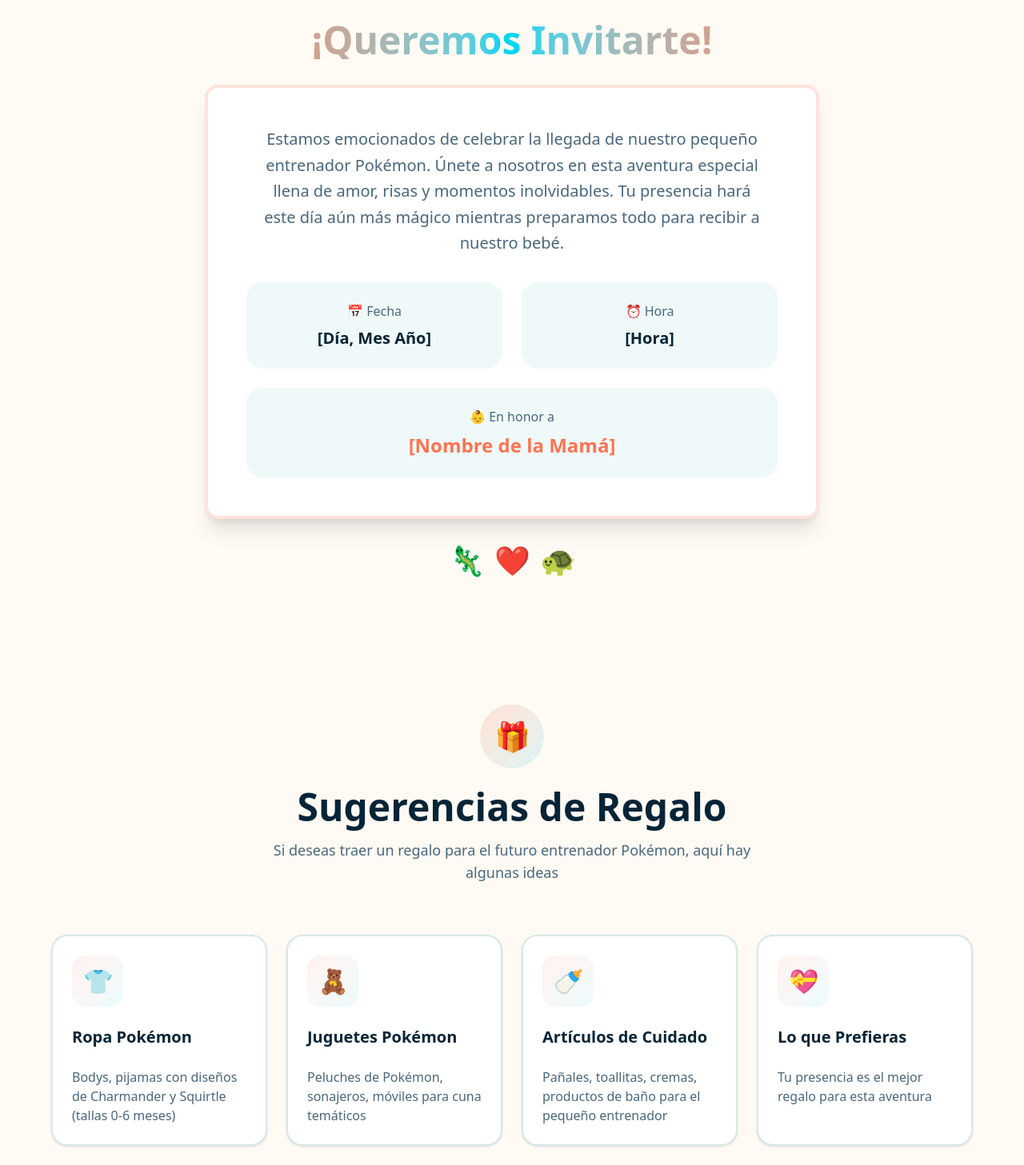
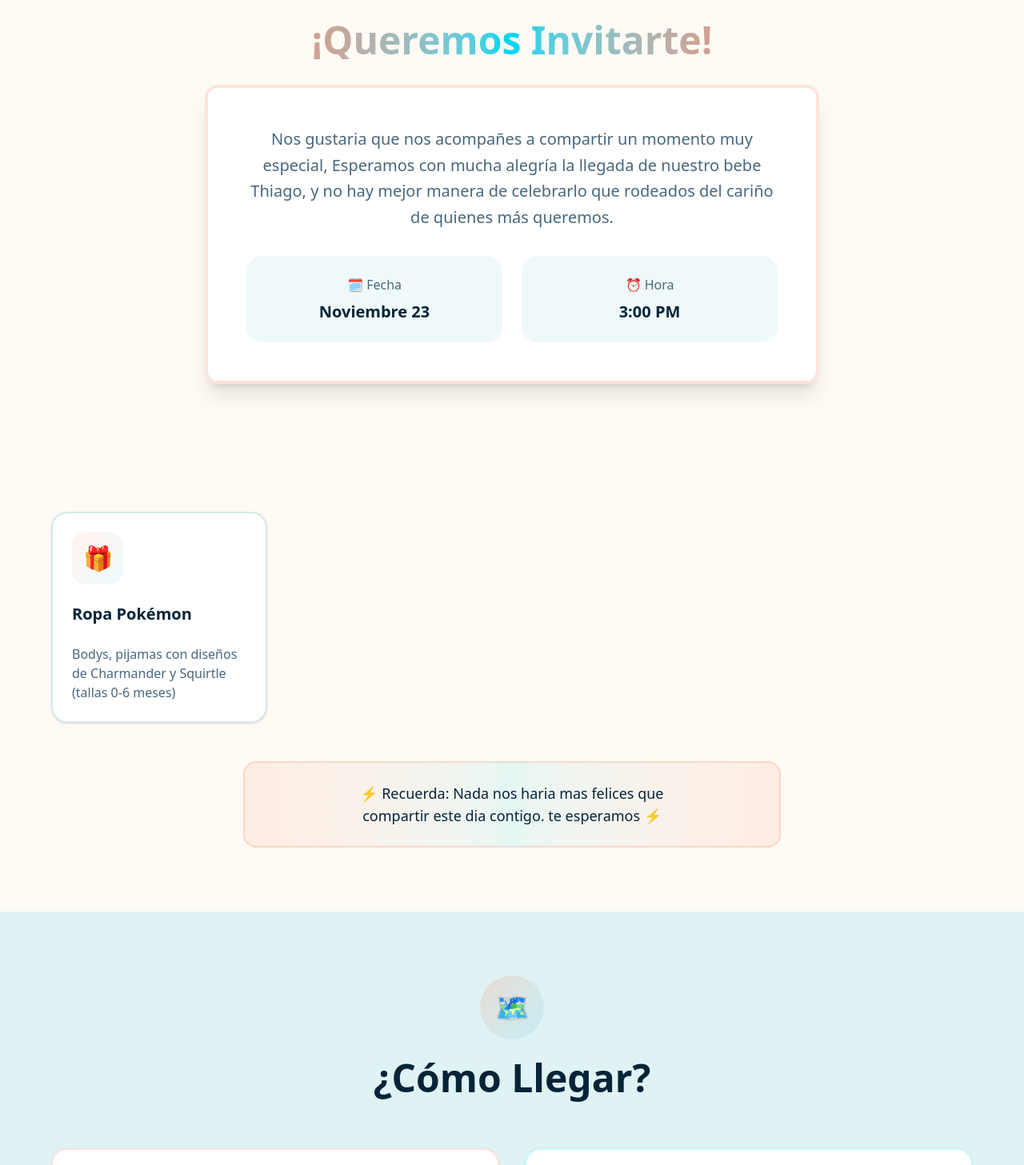
Before and after one commit to Andresfelipepd/Invitacion_thiago, a Next.js app: page / in a window 1280 px wide. Shown: the part 1340-2797 px from the top of the page at 80% size. Built offline with nearby package versions, Linux system fonts and the light colour scheme; grey boxes are pictures that could not be loaded.

Commit message:
arreglos

```diff
--- a/app/layout.tsx
+++ b/app/layout.tsx
@@ -17,7 +17,7 @@ export const metadata: Metadata = {
     siteName: "Baby Shower Thiago",
     images: [
       {
-        url: "https://cloud.brota.tech/s/NkRxPnaDJW2nbYk", // 👈 URL completa de la imagen
+        url: "https://fb.brota.tech/miniatura.jpeg", // 👈 URL completa de la imagen
         width: 1200,
         height: 630,
         alt: "Invitación Baby Shower Thiago",
--- a/components/gifts-section.tsx
+++ b/components/gifts-section.tsx
@@ -6,33 +6,15 @@ const giftSuggestions = [
     icon: Shirt,
     title: "Ropa Pokémon",
     description: "Bodys, pijamas con diseños de Charmander y Squirtle (tallas 0-6 meses)",
-    emoji: "👕",
-  },
-  {
-    icon: Gift,
-    title: "Juguetes Pokémon",
-    description: "Peluches de Pokémon, sonajeros, móviles para cuna temáticos",
-    emoji: "🧸",
-  },
-  {
-    icon: ShoppingBag,
-    title: "Artículos de Cuidado",
-    description: "Pañales, toallitas, cremas, productos de baño para el pequeño entrenador",
-    emoji: "🍼",
-  },
-  {
-    icon: Heart,
-    title: "Lo que Prefieras",
-    description: "Tu presencia es el mejor regalo para esta aventura",
-    emoji: "💝",
-  },
+    emoji: "🎁",
+  }
 ]
 
 export function GiftsSection() {
   return (
     <section className="py-20 px-4 bg-background">
       <div className="max-w-6xl mx-auto">
-        <div className="text-center mb-16">
+        {/* <div className="text-center mb-16">
           <div className="inline-flex items-center justify-center w-20 h-20 bg-gradient-to-br from-primary/20 to-accent/20 rounded-full mb-6 text-4xl">
             🎁
           </div>
@@ -40,7 +22,7 @@ export function GiftsSection() {
           <p className="text-lg text-muted-foreground max-w-2xl mx-auto text-pretty">
             Si deseas traer un regalo para el futuro entrenador Pokémon, aquí hay algunas ideas
           </p>
-        </div>
+        </div> */}
 
         <div className="grid md:grid-cols-2 lg:grid-cols-4 gap-6">
           {giftSuggestions.map((gift, index) => (
@@ -50,7 +32,7 @@ export function GiftsSection() {
             >
               <CardHeader>
                 <div className="w-16 h-16 bg-gradient-to-br from-primary/10 to-accent/10 rounded-lg flex items-center justify-center mb-4 text-3xl">
-                  {gift.emoji}
+                  🎁
                 </div>
                 <CardTitle className="text-xl text-foreground">{gift.title}</CardTitle>
               </CardHeader>
@@ -64,7 +46,7 @@ export function GiftsSection() {
         <div className="mt-12 text-center">
           <div className="inline-block bg-gradient-to-r from-primary/10 via-accent/10 to-primary/10 rounded-2xl px-8 py-6 max-w-2xl border-2 border-primary/20">
             <p className="text-foreground font-medium text-lg text-balance">
-              ⚡ Recuerda: Tu presencia es lo más importante. Los regalos son opcionales. ⚡
+              ⚡ Recuerda: Nada nos haria mas felices que compartir este dia contigo. te esperamos ⚡
             </p>
           </div>
         </div>
--- a/components/invitation-section.tsx
+++ b/components/invitation-section.tsx
@@ -4,8 +4,6 @@ export function InvitationSection() {
       <div className="max-w-3xl mx-auto text-center">
         <div className="flex justify-center gap-4 mb-8 text-5xl">
           <span>🔥</span>
-          <span>🥚</span>
-          <span>💧</span>
         </div>
 
         <h2 className="text-4xl md:text-5xl font-bold mb-8 bg-gradient-to-r from-primary via-accent to-primary bg-clip-text text-transparent text-balance">
@@ -14,34 +12,23 @@ export function InvitationSection() {
 
         <div className="bg-card rounded-2xl shadow-xl border-4 border-primary/20 p-8 md:p-12">
           <p className="text-lg md:text-xl text-muted-foreground leading-relaxed mb-8 text-pretty">
-            Estamos emocionados de celebrar la llegada de nuestro pequeño entrenador Pokémon. Únete a nosotros en esta
-            aventura especial llena de amor, risas y momentos inolvidables. Tu presencia hará este día aún más mágico
-            mientras preparamos todo para recibir a nuestro bebé.
+            Nos gustaria que nos acompañes a compartir un momento muy especial,
+            Esperamos con mucha alegría la llegada de nuestro bebe Thiago,
+            y no hay mejor manera de celebrarlo que rodeados del cariño de quienes más queremos.
           </p>
 
           <div className="space-y-6">
             <div className="grid md:grid-cols-2 gap-6">
               <div className="bg-secondary/50 rounded-xl p-6">
-                <p className="text-muted-foreground mb-2">📅 Fecha</p>
-                <p className="text-xl font-semibold text-foreground">[Día, Mes Año]</p>
+                <p className="text-muted-foreground mb-2">🗓️ Fecha</p>
+                <p className="text-xl font-semibold text-foreground">Noviembre 23</p>
               </div>
               <div className="bg-secondary/50 rounded-xl p-6">
                 <p className="text-muted-foreground mb-2">⏰ Hora</p>
-                <p className="text-xl font-semibold text-foreground">[Hora]</p>
+                <p className="text-xl font-semibold text-foreground">3:00 PM</p>
               </div>
             </div>
-
-            <div className="bg-secondary/50 rounded-xl p-6">
-              <p className="text-muted-foreground mb-2">👶 En honor a</p>
-              <p className="text-2xl font-semibold text-primary">[Nombre de la Mamá]</p>
-            </div>
           </div>
-        </div>
-
-        <div className="mt-8 flex justify-center gap-3 text-4xl">
-          <span>🦎</span>
-          <span>❤️</span>
-          <span>🐢</span>
         </div>
       </div>
     </section>
--- a/components/location-section.tsx
+++ b/components/location-section.tsx
@@ -5,7 +5,7 @@ import { Button } from "@/components/ui/button"
 import { Card, CardContent } from "@/components/ui/card"
 
 export function LocationSection() {
-  const address = "[Dirección completa del evento]"
+  const address = "Cra. 68f #65-01"
   const googleMapsUrl = `https://www.google.com/maps/search/?api=1&query=${encodeURIComponent(address)}`
   const wazeUrl = `https://waze.com/ul?q=${encodeURIComponent(address)}`
 
@@ -17,9 +17,6 @@ export function LocationSection() {
             🗺️
           </div>
           <h2 className="text-4xl md:text-5xl font-bold text-foreground mb-4 text-balance">¿Cómo Llegar?</h2>
-          <p className="text-lg text-muted-foreground max-w-2xl mx-auto text-pretty">
-            Encuentra la mejor ruta para llegar a esta aventura Pokémon
-          </p>
         </div>
 
         <div className="grid lg:grid-cols-2 gap-8">
@@ -42,7 +39,7 @@ export function LocationSection() {
                   </div>
                   <div>
                     <h3 className="font-semibold text-lg text-foreground mb-2">Horario</h3>
-                    <p className="text-muted-foreground">[Día] a las [Hora]</p>
+                    <p className="text-muted-foreground">23 de noviembre a las 3:00 PM</p>
                   </div>
                 </div>
 
@@ -52,7 +49,7 @@ export function LocationSection() {
                   </div>
                   <div>
                     <h3 className="font-semibold text-lg text-foreground mb-2">Contacto</h3>
-                    <p className="text-muted-foreground">[Teléfono]</p>
+                    <p className="text-muted-foreground">302 8332165 - 300 2807633</p>
                   </div>
                 </div>
 
@@ -101,7 +98,7 @@ export function LocationSection() {
           <Card className="inline-block border-2 border-primary/20 bg-card">
             <CardContent className="px-8 py-6">
               <p className="text-foreground font-medium text-lg text-balance">
-                🚗 Estacionamiento disponible • ♿ Acceso para todos los entrenadores
+                🚗 Estacionamiento disponible
               </p>
             </CardContent>
           </Card>
```
Also changed, not shown: public/miniatura.jpeg (added), 1 other file (tests, documents, lock files or other folders).
